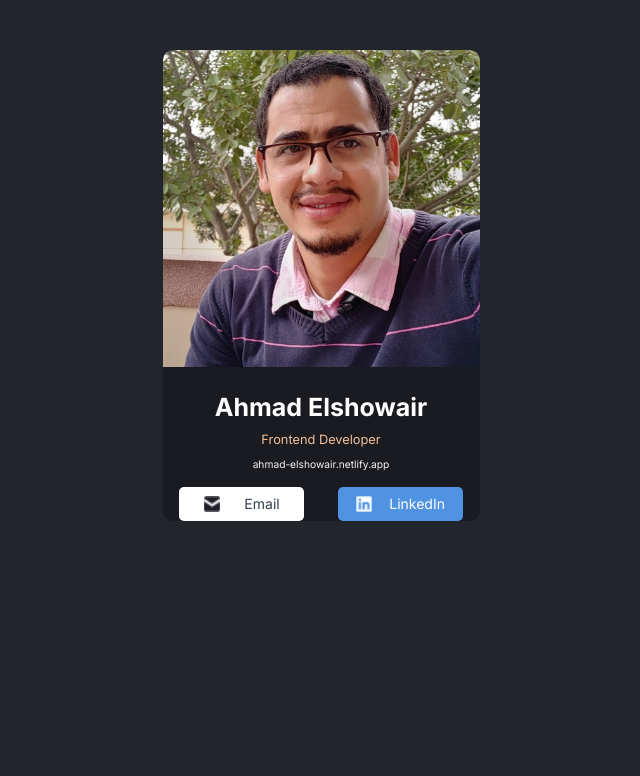
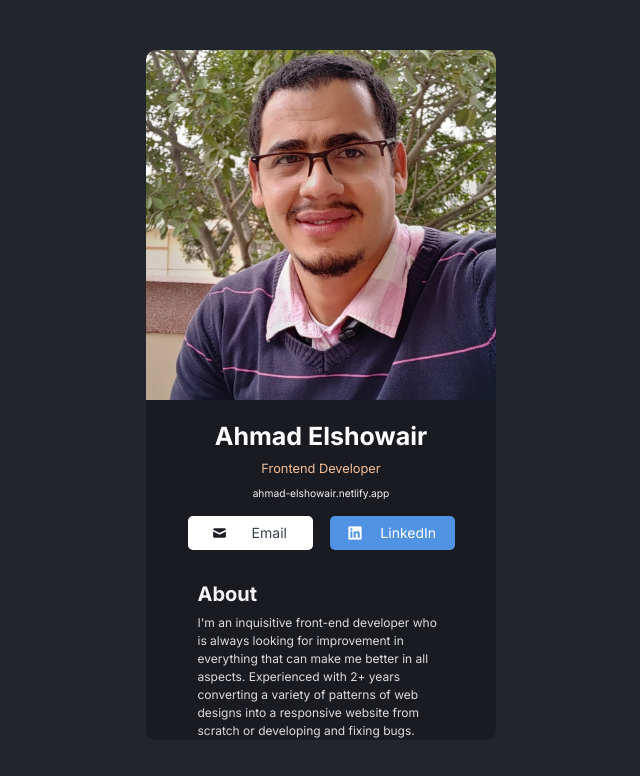
Before and after one commit to ahmad-elshowair/react-solo-1, a React (Create React App) app: page / in a window 1280 px wide. Shown: the top 776 px of the page, without its empty margins (319-959 px from the left). Built offline with nearby package versions, Linux system fonts and the light colour scheme.

Commit message:
add about component

```diff
--- a/src/App.js
+++ b/src/App.js
@@ -1,10 +1,12 @@
 import React from "react";
+import { About } from "./components/About";
 import { Info } from "./components/Info";
 
 const App = ()=> {
   return (<div className="container">
       <div className="card">
           <Info />
+          <About />
       </div>
   </div>);
 }
--- /dev/null
+++ b/src/components/About.js
@@ -0,0 +1,13 @@
+
+export const About = ()=>{
+    return(
+        <article className="card__about">
+            <h3 className="card__about-title">
+                About
+            </h3>
+            <p className="card__about-text">
+                I'm an inquisitive front-end developer who is always looking for improvement in everything that can make me better in all aspects. Experienced with 2+ years converting a variety of patterns of web designs into a responsive website from scratch or developing and fixing bugs.
+            </p>
+        </article>
+    );
+};
--- a/src/index.css
+++ b/src/index.css
@@ -10,12 +10,16 @@ body {
 }
 
 .card {
-  width: 317px;
-  display: flex;
+  width: 350px;
   margin: 50px auto;
   border-radius: 10px;
   background-color: #1A1B21;
-  text-align: center;
+}
+
+.card--info {
+  display: flex;
+  flex-direction: column;
+  align-items: center;
 }
 
 .card--info_image {
@@ -51,7 +55,6 @@ body {
 
 .card--info_btns {
   display: flex;
-  justify-content: space-around;
 }
 
 .btn {
@@ -71,14 +74,32 @@ body {
 
 .email__btn {
   color: #374151;
+  margin-right: 17px;
 }
 
 .linked__btn {
   background-color: #5093E2;
   color: #fff;
+  margin-right: 0;
 }
 
-.btn--image {
-  width: 16px;
-  height: 16px;
+.card__about {
+  width: 247px;
+  margin: 29px auto;
 }
+
+.card__about-title {
+  font-weight: 700;
+  font-size: 20px;
+  line-height: 150%;
+  color: #F5F5F5;
+  margin-bottom: 0;
+}
+
+.card__about-text {
+  font-weight: 400;
+  font-size: 12px;
+  line-height: 150%;
+  color: #DCDCDC;
+  margin-top: 5px;
+}
```
